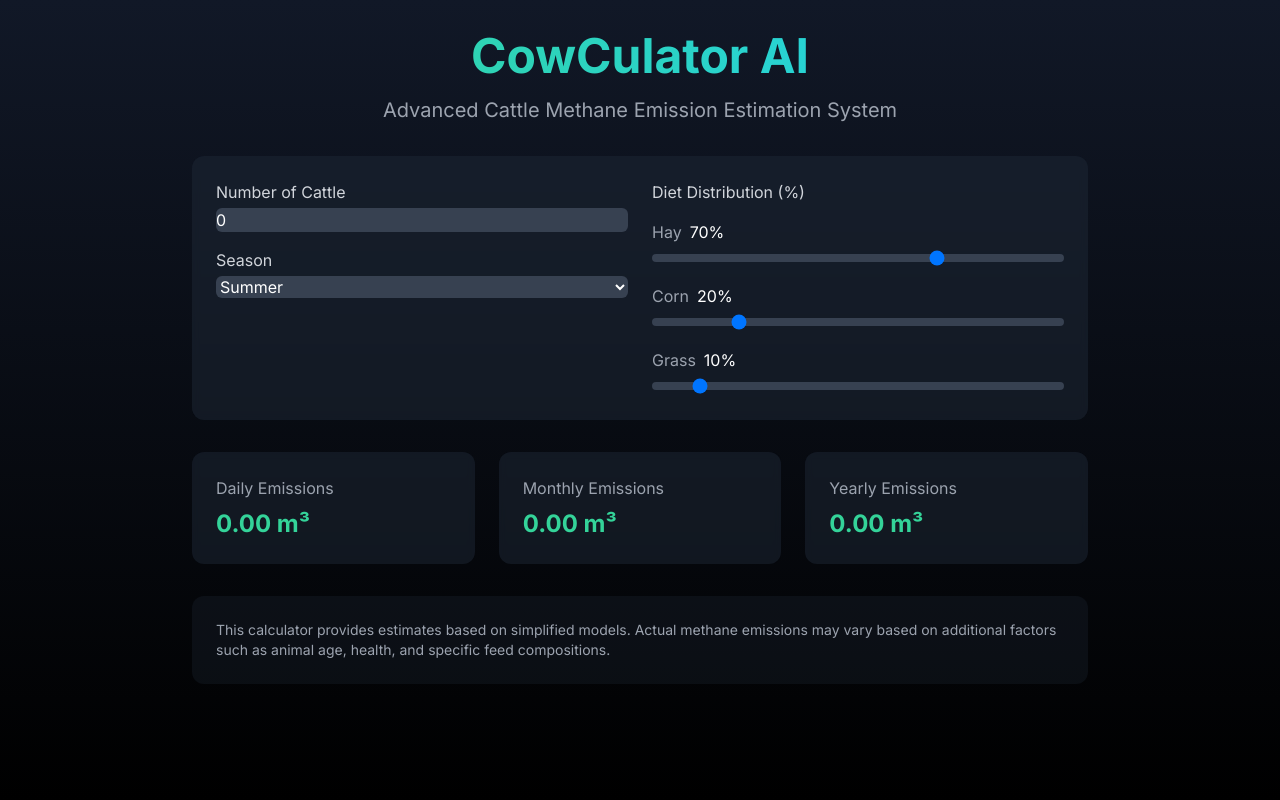
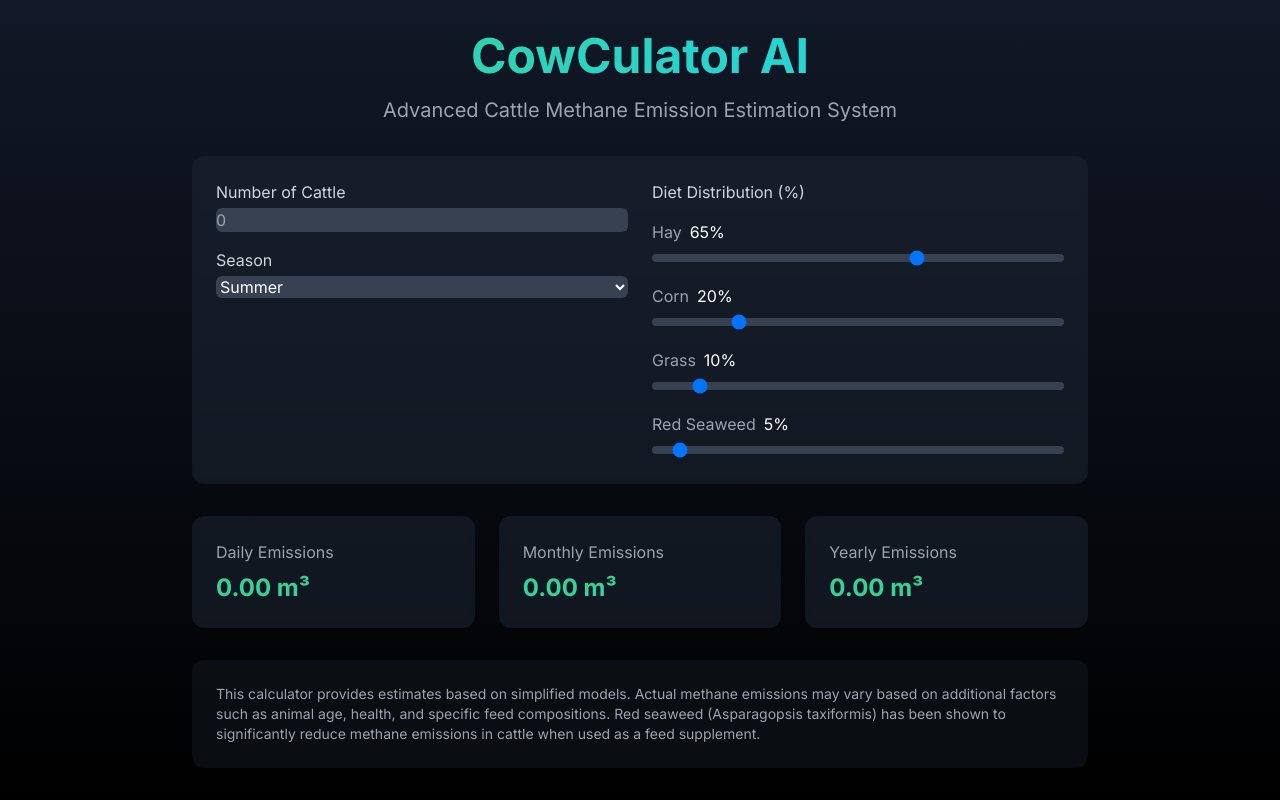
Before and after one commit to JakeRoggenbuck/cowculator-v2, a Next.js app: page / in a window 1280 px wide. Built offline with nearby package versions, Linux system fonts and the light colour scheme.

Commit message:
Fix small things

```diff
--- a/app/page.tsx
+++ b/app/page.tsx
@@ -6,9 +6,10 @@ export default function Page() {
     const [cattleCount, setCattleCount] = useState(0);
     const [season, setSeason] = useState('summer');
     const [dietDistribution, setDietDistribution] = useState({
-        hay: 70,
+        hay: 65,
         corn: 20,
         grass: 10,
+        seaweed: 5, // Added red seaweed with initial 5%
     });
 
     // Simplified calculation - these would need to be refined with actual scientific data
@@ -21,10 +22,12 @@ export default function Page() {
             fall: 1.0,
         }[season];
 
+        // Updated calculation to account for seaweed's methane-reducing properties
         const dietMultiplier =
-            (dietDistribution.hay * 1.1 +
+            ((dietDistribution.hay * 1.1 +
                 dietDistribution.corn * 0.9 +
-                dietDistribution.grass * 1.0) /
+                dietDistribution.grass * 1.0) *
+                (1 - dietDistribution.seaweed * 0.02)) / // Seaweed reduces emissions by roughly 2% per 1% included
             100;
 
         const dailyEmission = baseEmission * cattleCount * seasonMultiplier * dietMultiplier;
@@ -58,7 +61,8 @@ export default function Page() {
                             <input
                                 type="number"
                                 className="mt-1 block w-full rounded-md bg-gray-700 border-gray-600 text-white"
-                                value={cattleCount}
+                                value={cattleCount || ''}
+                                placeholder="0"
                                 onChange={(e) => setCattleCount(Number(e.target.value))}
                             />
                         </label>
@@ -82,8 +86,9 @@ export default function Page() {
                         <h3 className="text-gray-300">Diet Distribution (%)</h3>
                         {Object.entries(dietDistribution).map(([food, percentage]) => (
                             <label key={food} className="block">
-                                <span className="text-gray-400 capitalize">{food}</span>
-
+                                <span className="text-gray-400 capitalize">
+                                    {food === 'seaweed' ? 'Red Seaweed' : food}
+                                </span>
                                 <span className="ml-2">{percentage}%</span>
                                 <input
                                     type="range"
@@ -121,7 +126,9 @@ export default function Page() {
                     <p>
                         This calculator provides estimates based on simplified models. Actual
                         methane emissions may vary based on additional factors such as animal age,
-                        health, and specific feed compositions.
+                        health, and specific feed compositions. Red seaweed (Asparagopsis
+                        taxiformis) has been shown to significantly reduce methane emissions in
+                        cattle when used as a feed supplement.
                     </p>
                 </div>
             </div>
```
